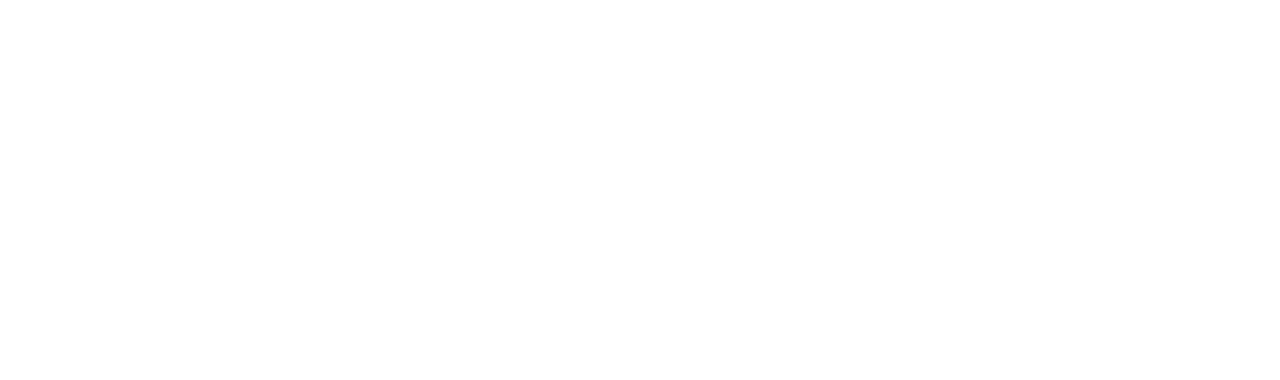
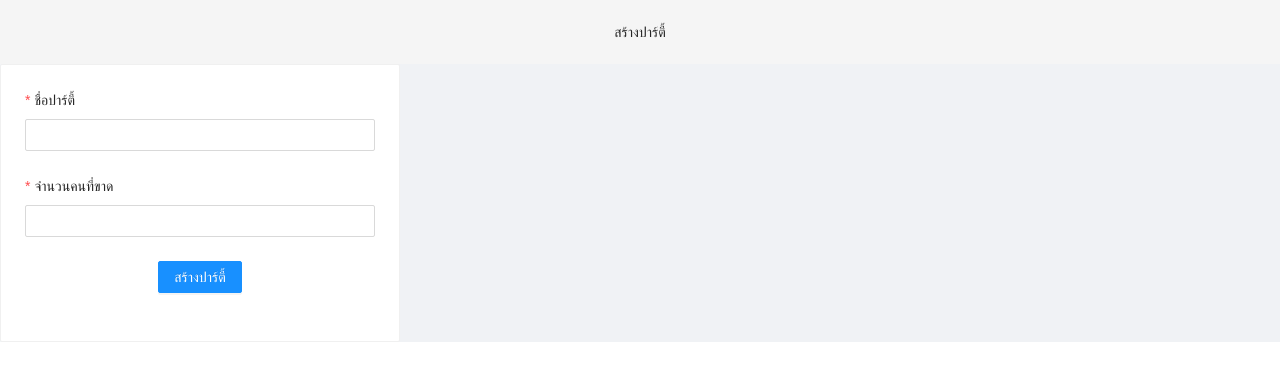
Before and after one commit to Kittichok/my-playground, a React app in the folder PartyHaanCloneApp/web/: page /createParty in a window 1280 px wide. Built offline with nearby package versions, Linux system fonts and the light colour scheme.

Commit message:
Added create party and listing page

```diff
--- a/PartyHaanCloneApp/web/src/App.tsx
+++ b/PartyHaanCloneApp/web/src/App.tsx
@@ -1,19 +1,23 @@
+import React from "react";
 import {
   BrowserRouter as Router,
   Route
 } from "react-router-dom";
 import './App.css'
+import PrivateRoute from "./components/privateRoute";
+import CreateParty from "./pages/createParty";
 import Login from './pages/login';
+import PartyList from "./pages/partyList";
 import Register from "./pages/register";
 
 function App() {
   return (
     <div className="App">
       <Router>
-        <Route exact path="/" component={Login}/>
-        <Route path="/register" component={Register}/>
-        {/* <Authen path="/partyList" component={}/> */}
-        {/* <Authen path="/createParty" component={}/> */}
+        <Route exact path="/" component={Login} />
+        <Route path="/register" component={Register} />
+        <PrivateRoute path="/partyList" component={PartyList} />
+        <PrivateRoute path="/createParty" component={CreateParty} />
       </Router>
     </div>
   );
--- /dev/null
+++ b/PartyHaanCloneApp/web/src/components/privateRoute.tsx
@@ -0,0 +1,17 @@
+import React, { Component, FC } from 'react';
+import { Route, useHistory } from 'react-router-dom';
+
+function PrivateRoute({ component: Component, ...rest }: any) {
+
+    let history = useHistory();
+    return <Route {...rest} render={props => {
+        // const currentUser = authenticationService.currentUserValue;
+        // if (!currentUser) {
+        //     history.push('login')
+        // }
+
+        return <Component {...props} />
+    }} />
+}
+
+export default PrivateRoute
--- a/PartyHaanCloneApp/web/src/pages/createParty.tsx
+++ b/PartyHaanCloneApp/web/src/pages/createParty.tsx
@@ -1,7 +1,54 @@
 import React from 'react';
+import { Form, Input, Button, Card, Layout } from 'antd';
+
+const { Header, Content } = Layout;
 
 function CreateParty() {
-  return (<></>)
+  const onFinish = (values: any) => {
+    console.log('Success:', values);
+  };
+
+  const onFinishFailed = (errorInfo: any) => {
+    console.log('Failed:', errorInfo);
+  };
+
+  return (
+    <Layout>
+      <Header style={{ backgroundColor: 'whitesmoke' }}>สร้างปาร์ตี้</Header>
+      <Content>
+        <Card style={{ width: 400 }}>
+          <Form
+            layout="vertical"
+            initialValues={{ remember: true }}
+            onFinish={onFinish}
+            onFinishFailed={onFinishFailed}
+          >
+            <Form.Item
+              label="ชื่อปาร์ตี้"
+              name="partyName"
+              rules={[{ required: true, message: 'Please input your party name!' }]}
+            >
+              <Input />
+            </Form.Item>
+
+            <Form.Item
+              label="จำนวนคนที่ขาด"
+              name="number"
+              rules={[{ required: true, message: 'Please input your number of people!' }]}
+            >
+              <Input />
+            </Form.Item>
+
+            <Form.Item>
+              <Button type="primary" htmlType="submit">
+                สร้างปาร์ตี้
+            </Button>
+            </Form.Item>
+          </Form>
+        </Card>
+      </Content>
+    </Layout>
+  )
 }
 
 export default CreateParty;
--- a/PartyHaanCloneApp/web/src/pages/partyList.tsx
+++ b/PartyHaanCloneApp/web/src/pages/partyList.tsx
@@ -1,7 +1,39 @@
+import { Card, Layout, Button } from 'antd';
 import React from 'react';
+import { useHistory } from 'react-router-dom';
+import PartyCard from '../components/partyCard';
+import * as partyService from '../services/party';
+
+const { Header, Content } = Layout;
 
 function PartyList() {
-  return (<></>)
+  let history = useHistory();
+  const partyListData = partyService.getList();
+
+  const createParty = () => {
+    history.push("/createParty");
+  }
+
+  return (
+    <Layout>
+      <Header style={{ backgroundColor: 'whitesmoke' }}>ปาร์ตี้ทั้งหมด</Header>
+      <Content>
+        <Button type="primary" onClick={createParty}>สร้างปาร์ตี้</Button>
+        <Card>
+          {partyListData.map(data => (
+            <PartyCard
+              key={data.id}
+              img={data.img}
+              name={data.name}
+              totalMember={data.totalMember}
+              currentMember={data.currentMember}
+              joinAction={() => { console.log('join ${data.name}') }}
+            />
+          ))}
+        </Card>
+      </Content>
+    </Layout>
+  )
 }
 
 export default PartyList
--- /dev/null
+++ b/PartyHaanCloneApp/web/src/services/party.ts
@@ -0,0 +1,35 @@
+const getList = () => {
+    //TODO call get party list
+    return [{
+        img: "https://www.scdn.co/i/_global/open-graph-default.png",
+        name: "Spotify",
+        totalMember: 5,
+        currentMember: 0,
+        id: 1,
+    },
+    {
+        img: "https://www.scdn.co/i/_global/open-graph-default.png",
+        name: "Spotify",
+        totalMember: 5,
+        currentMember: 0,
+        id: 2,
+    },
+    {
+        img: "https://www.scdn.co/i/_global/open-graph-default.png",
+        name: "Spotify",
+        totalMember: 5,
+        currentMember: 0,
+        id: 3
+    }]
+}
+
+const create = (partyName: string, totalMember: number) => {
+    //TODO call create party backend
+
+}
+
+
+export {
+    getList,
+    create,
+}
```
Also changed, not shown: PartyHaanCloneApp/web/src/components/listing.tsx (added, +7 -0 lines), PartyHaanCloneApp/web/src/components/partyCard.tsx (added, +30 -0 lines), PartyHaanCloneApp/web/src/services/authentication.ts (added, +31 -0 lines), 1 other file.
